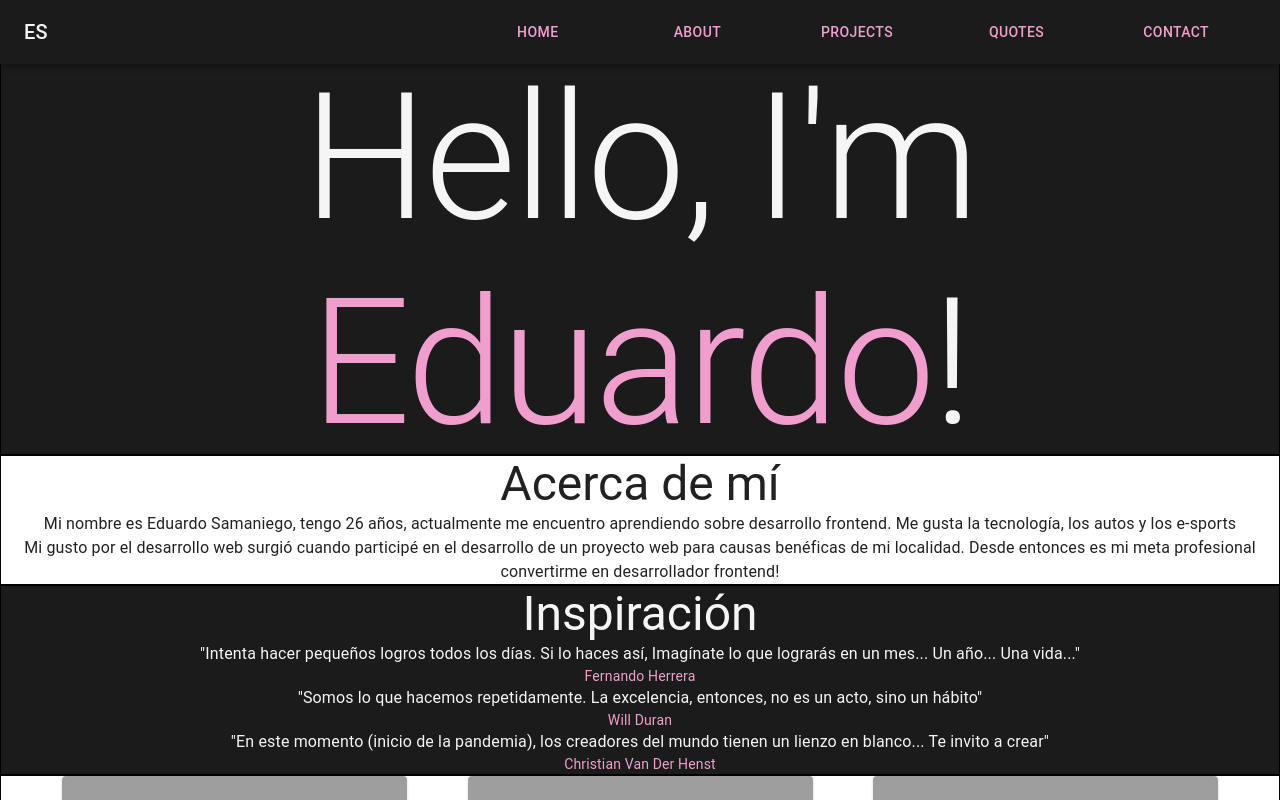
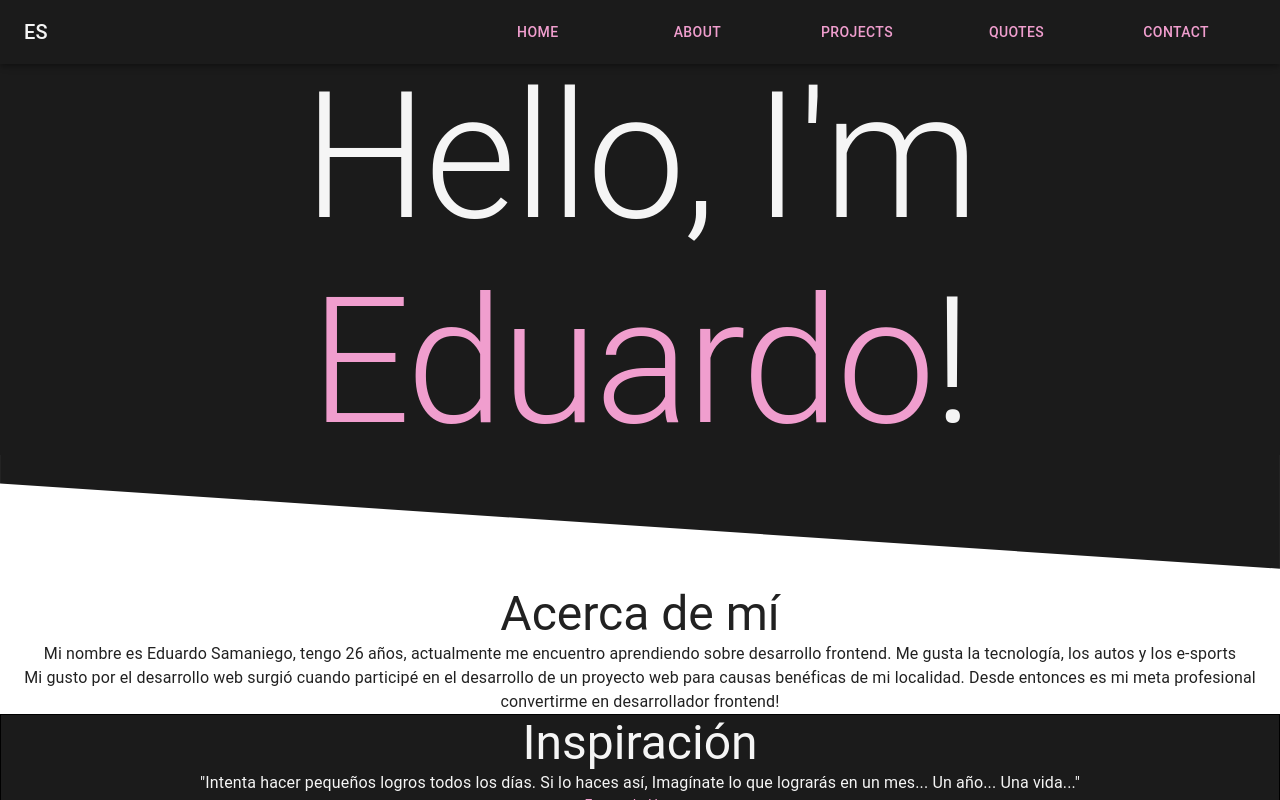
Before and after one commit to EduardoMsf/eduardo-samaniego, a React (Vite) app: page / in a window 1280 px wide. Shown: the top 800 px of the page. Built offline with nearby package versions, Linux system fonts and the light colour scheme; grey boxes are pictures that could not be loaded.

Commit message:
svg como divider y links a los botones

```diff
--- a/src/App.jsx
+++ b/src/App.jsx
@@ -14,10 +14,13 @@ export const App = () => {
       <Box>
         <NavBar />
         <Grid container display='grid' sx={{margin:'55px 0'}} justifyContent='center'>
-          <Grid item  sx={{border:'1px solid black', backgroundColor:'#1B1B1B', height:'400px'}}>
+          <Grid item  sx={{ backgroundColor:'#1B1B1B', height:'400px'}}>
             <Home/>
           </Grid>
-          <Grid item sx={{border: '1px solid black'}}>
+          <Grid item sx={{height:'auto'}}>
+            <svg xmlns="http://www.w3.org/2000/svg" viewBox="0 0 1440 140"><path fill="#1B1B1B" fillOpacity="1" d="M0,32L1440,128L1440,0L0,0Z"></path></svg>
+          </Grid>
+          <Grid item sx={{}}>
             <About />
           </Grid>
           <Grid item sx={{border: '1px solid black'}}>
--- a/src/components/About.jsx
+++ b/src/components/About.jsx
@@ -3,7 +3,7 @@ import { Grid, Typography } from "@mui/material"
 
 export const About = () => {
   return (
-    <Grid container display='grid' justifyContent='center'>
+    <Grid container display='grid' justifyContent='center' id='About'>
       <Grid item>
         <Typography variant="h3" align="center">Acerca de mí</Typography>
       </Grid>
--- a/src/components/Home.jsx
+++ b/src/components/Home.jsx
@@ -3,7 +3,7 @@ import { Grid, Typography } from "@mui/material"
 export const Home = () => {
   const textOptions = {color:'#f5f5f5', fontSize:{ xs:'6rem', sm:'9rem', md:'10rem', lg:'11rem'}}
   return (
-    <Grid container display='grid' justifyContent='center'>
+    <Grid container display='grid' justifyContent='center' id='Home'>
       <Grid item >
         <Typography variant='h1' align='center' sx={textOptions} >Hello, I'm <span style={{color:'rgb(240,158,206)'}}>Eduardo</span>!</Typography>
       </Grid>
--- a/src/components/NavBar.jsx
+++ b/src/components/NavBar.jsx
@@ -14,6 +14,8 @@ export const NavBar = (props) => {
     setMobileOpen(!mobileOpen);
   };
 
+  console.log(window)
+
   const drawer = (
     <Box onClick={handleDrawerToggle} sx={{ textAlign: 'center' }}>
       <Typography variant="h6" sx={{ my: 2 }}>
@@ -23,7 +25,7 @@ export const NavBar = (props) => {
       <List>
         {navItems.map((item) => (
           <ListItem key={item} disablePadding>
-            <ListItemButton sx={{ textAlign: 'center' }}>
+            <ListItemButton sx={{ textAlign: 'center' }} >
               <ListItemText primary={item} />
             </ListItemButton>
           </ListItem>
@@ -58,7 +60,7 @@ export const NavBar = (props) => {
           <Box sx={{ display: { xs: 'none', sm: 'flex' }, width:'798px' }}>
             {navItems.map((item) => (
               <Button key={item} color="secondary" sx={{width:'100%'}}>
-                {item}
+                <a href={`#${item}`} style={{textDecoration:'none', color:'#F09ECE'}}>{item}</a>
               </Button>
             ))}
           </Box>
--- a/src/components/Projects.jsx
+++ b/src/components/Projects.jsx
@@ -3,7 +3,7 @@ import { Button, Card, CardActions, CardContent, CardMedia, Grid, Typography } f
 
 export const Projects = () => {
   return (
-    <Grid container justifyContent='space-evenly'>
+    <Grid container justifyContent='space-evenly' id='Projects'>
       <Grid item>
         <Card sx={{ maxWidth: 345 }}>
           <CardMedia
--- a/src/components/Quotes.jsx
+++ b/src/components/Quotes.jsx
@@ -3,7 +3,7 @@ import { Grid, Typography } from "@mui/material"
 
 export const Quotes = () => {
   return (
-    <Grid container display='grid' justifyContent='center' sx={{backgroundColor:'#1b1b1b'}}>
+    <Grid container display='grid' justifyContent='center' sx={{backgroundColor:'#1b1b1b'}} id='Quotes'>
       <Grid item>
         <Typography variant="h3" align="center" color='whitesmoke'>Inspiración</Typography>
       </Grid>
```
